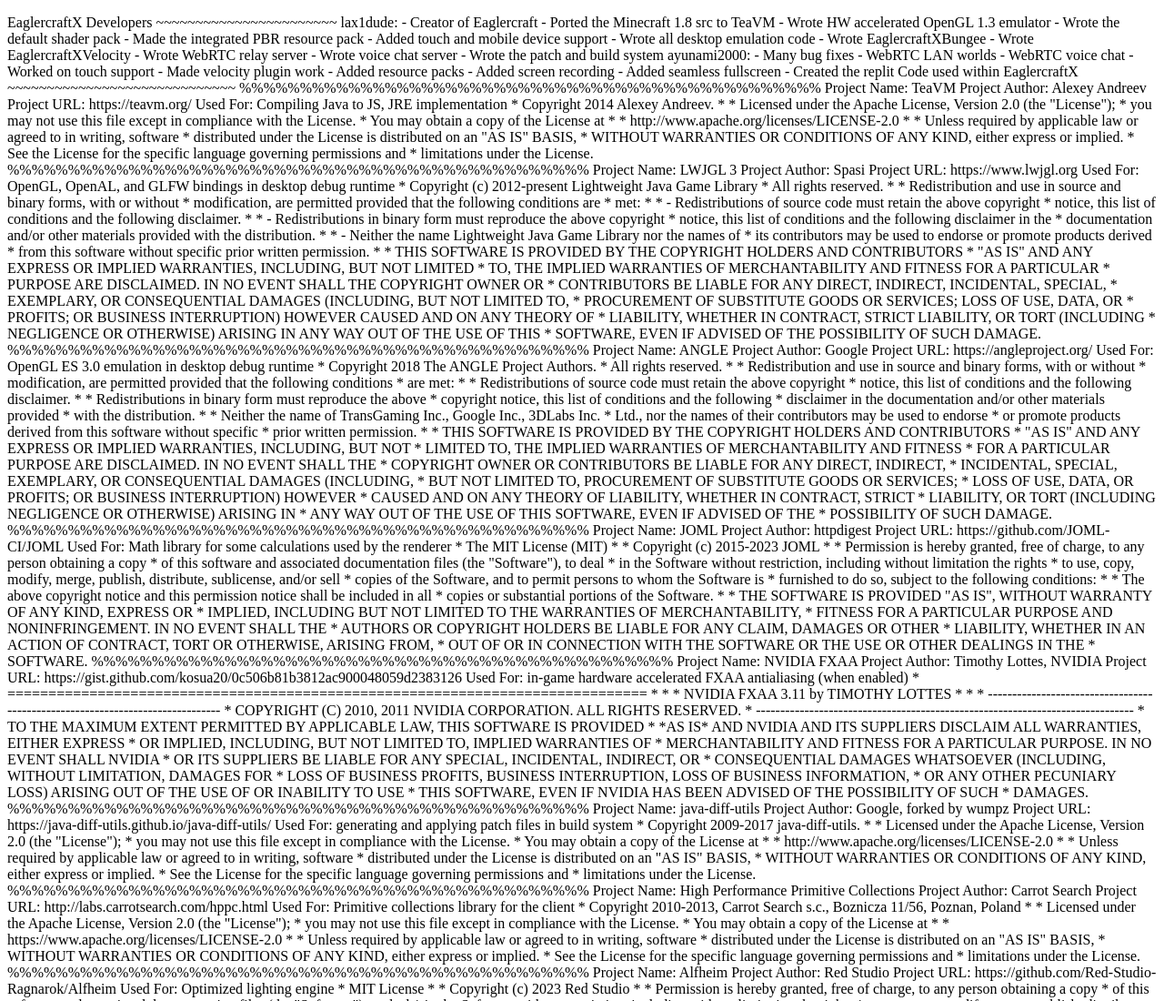
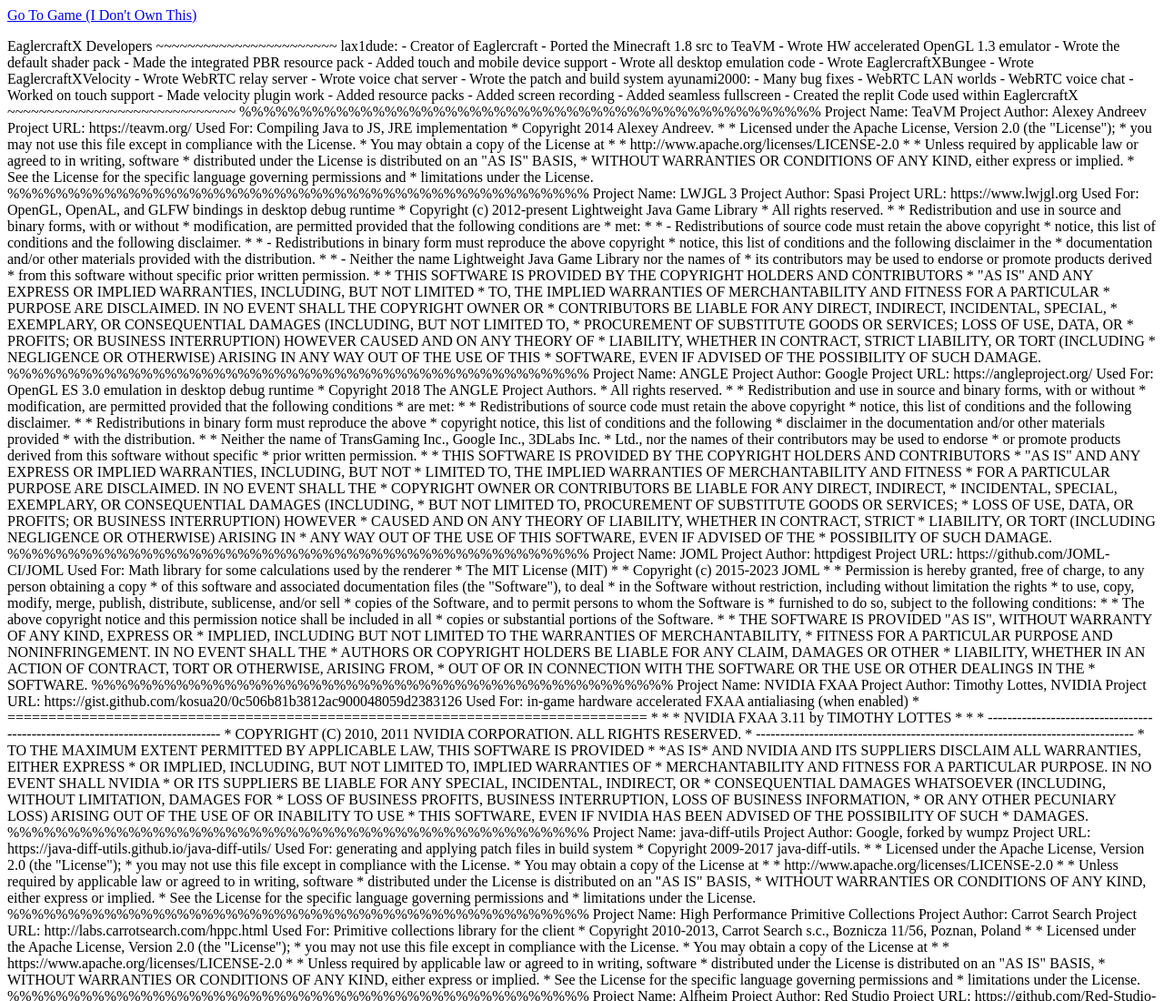
Before and after one commit to Pesto746/Eaglercraft, a plain HTML site: page index.html in a window 1280 px wide. Shown: the top 1100 px of the page at 91% size. Drawn offline with Linux system fonts and the light colour scheme.

Commit message:
Update index.html

```diff
--- a/index.html
+++ b/index.html
@@ -4,6 +4,7 @@
     <title>Eaglercraft</title>
   </head>
   <body>
+    <a href="https://pesto746.github.io/Eaglercraft/EaglercraftX_1.8_u50_Offline_Signed.html">Go To Game (I Don't Own This)</a>
     <p> EaglercraftX Developers
  ~~~~~~~~~~~~~~~~~~~~~~~
 
```
